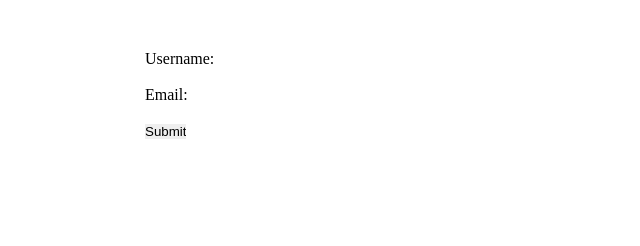
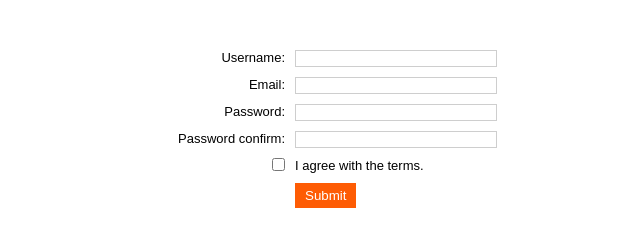
Before and after one commit to bkzhn/simple-js-form-validator, a plain HTML site: page index.html in a window 1280 px wide. Shown: the whole page, without its empty margins (295-935 px from the left). Drawn offline with Linux system fonts and the light colour scheme.

Commit message:
Adding password fields to an example

```diff
--- a/css/style.css
+++ b/css/style.css
@@ -6,8 +6,26 @@
     outline: none;
     z-index: 1;
 }
+html, body {
+    width: 100%;
+    height: 100%;
+}
+body {
+    font-family: Arial, Helvetica, sans-serif;
+    font-weight: normal;
+    font-size: 13px;
+}
+
+
+
 .clear {
     clear: both!important;
+}
+.pull-left {
+    float: left!important;
+}
+.pull-right {
+    float: right!important;
 }
 
 
@@ -21,5 +39,29 @@
 
 .b-item {
     width: 350px;
+    padding: 0 0 10px 0;
+}
+.b-label {
+    width: 140px;
+    text-align: right;
+    float: left;
+}
+.b-input {
+    width: 200px;
+    float: right;
+}
+
+
+.text {
+    width: 200px;
+    border: 1px solid #cecece;
+}
+.checkbox {
+    margin: 0 0 0 10px;
+}
+.submit {
+    color: #fff;
+    background: #fe5c04;
+    padding: 5px 10px;
 }
 /* end simple-form */
--- a/index.html
+++ b/index.html
@@ -16,6 +16,8 @@
                 <div class="b-input">
                     <input type="text" name="username" class="text validate" id="username" data-valid="not_empty maxl-20 minl-3"/>
                 </div> <!-- b-input -->
+
+                <div class="clear"></div>
             </div> <!-- b-item -->
 
 
@@ -27,6 +29,47 @@
                 <div class="b-input">
                     <input type="text" name="email" class="text validate" id="username" data-valid="not_empty email"/>
                 </div> <!-- b-input -->
+
+                <div class="clear"></div>
+            </div> <!-- b-item -->
+
+
+            <div class="b-item">
+                <div class="b-label">
+                    Password:
+                </div> <!-- b-label -->
+
+                <div class="b-input">
+                    <input type="password" name="password" class="text validate" id="password" data-valid="not_empty password minl-6"/>
+                </div> <!-- b-input -->
+
+                <div class="clear"></div>
+            </div> <!-- b-item -->
+
+
+            <div class="b-item">
+                <div class="b-label">
+                    Password confirm:
+                </div> <!-- b-label -->
+
+                <div class="b-input">
+                    <input type="password" name="password_confirm" class="text validate" id="password_confirm" data-valid="not_empty password minl-6"/>
+                </div> <!-- b-input -->
+
+                <div class="clear"></div>
+            </div> <!-- b-item -->
+
+
+            <div class="b-item">
+                <div class="b-label">
+                    &nbsp;<input type="checkbox" name="user_agreement" class="checkbox validate pull-right" id="user_agreement" data-valid="checked"/>
+                </div> <!-- b-label -->
+
+                <div class="b-input">
+                    I agree with the terms.
+                </div> <!-- b-input -->
+
+                <div class="clear"></div>
             </div> <!-- b-item -->
 
 
@@ -34,9 +77,12 @@
                 <div class="b-input">
                     <input type="submit" class="submit" value="Submit"/>
                 </div> <!-- b-input -->
+
+                <div class="clear"></div>
             </div> <!-- b-item -->
         </form> <!-- simple_form -->
     </div> <!-- b-form -->
+
     <script type="text/javascript" src="js/lib/jquery-1.10.1.min.js"></script>
     <script type="text/javascript" src="js/simple_form_validator.js"></script>
     <script type="text/javascript">
```
